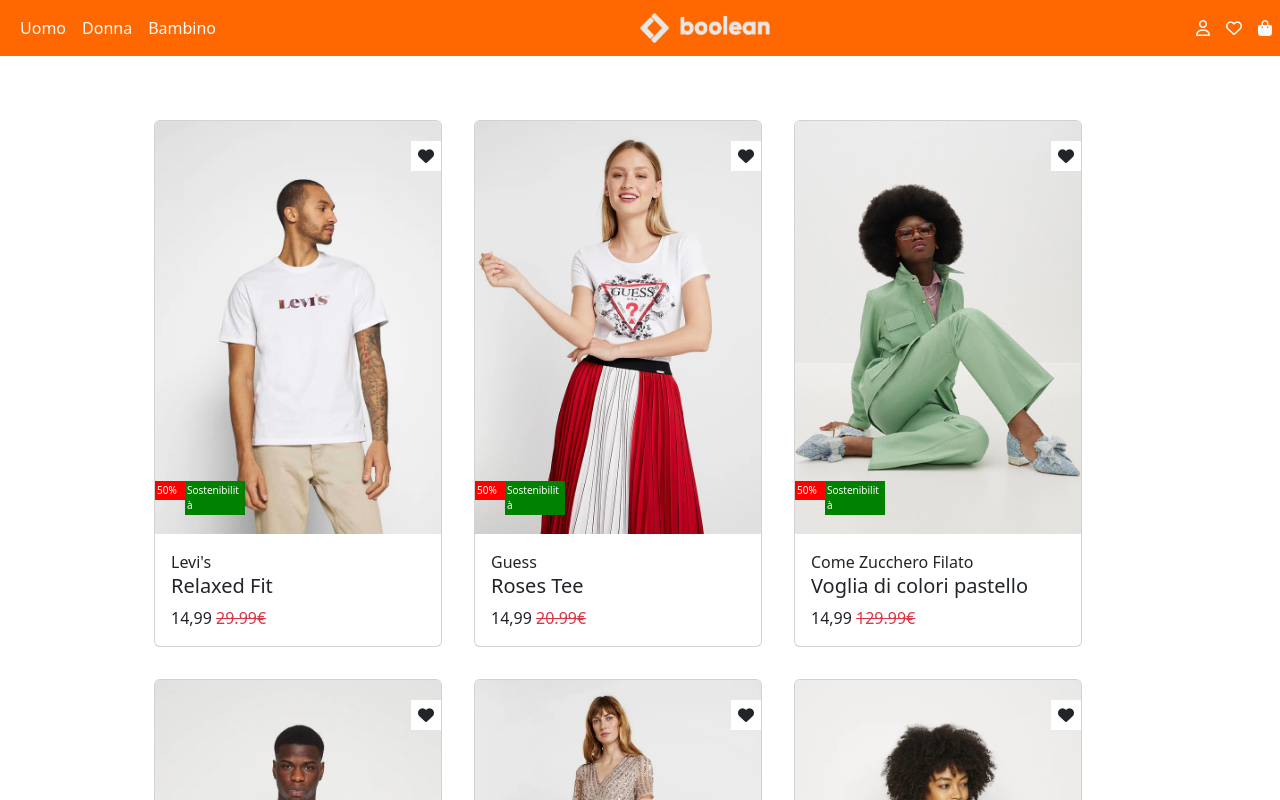
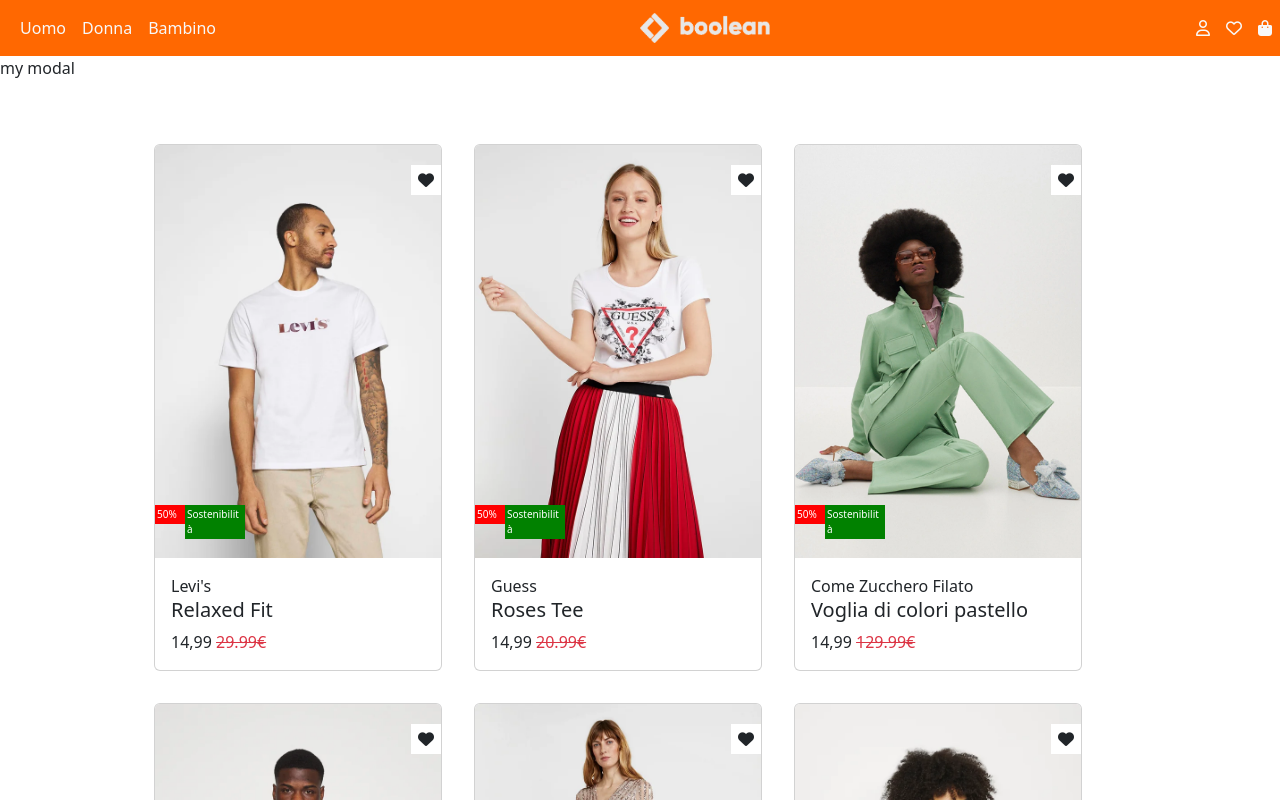
Before and after one commit to GioMench/vite-boolando, a Vue app: page / in a window 1280 px wide. Shown: the top 800 px of the page. Built offline with nearby package versions, Linux system fonts and the light colour scheme; data requests are answered from the project's data file.

Commit message:
try create modal

```diff
--- a/src/App.vue
+++ b/src/App.vue
@@ -2,13 +2,17 @@
 import AppHeader from './components/AppHeader.vue'
 import AppMain from './components/AppMain.vue'
 import AppFooter from './components/AppFooter.vue'
+import AppModal from './components/AppModal.vue'
+import {state} from './state.js';
 
 export default {
     name: 'App',
     components: {
         AppHeader,
         AppMain,
-        AppFooter
+        AppFooter,
+        AppModal,
+        state
     }
 }
 
@@ -16,6 +20,7 @@
 
 <template>
     <AppHeader />
+    <AppModal />
     <AppMain />
     <AppFooter />
 </template>
--- /dev/null
+++ b/src/assets/scss/partials/_modal.scss
@@ -0,0 +1,6 @@
+.modaldisactive{
+    display: none;
+}
+.active{
+    display:block;
+}
--- a/src/assets/scss/style.scss
+++ b/src/assets/scss/style.scss
@@ -2,4 +2,5 @@
 @use 'bootstrap/scss/bootstrap.scss';
 @use './partials/header';
 @use './partials/main';
-@use './partials/footer'
+@use './partials/footer';
+@use './partials/modal'
--- a/src/components/AppMain.vue
+++ b/src/components/AppMain.vue
@@ -1,5 +1,6 @@
 <script>
 import AppProduct from '../components/AppProduct.vue';
+import AppModal from '../components/AppModal.vue';
 //import { products } from '../data.js';
 //import axios from 'axios';
 import {state} from '../state.js';
@@ -8,6 +9,7 @@
     name: 'AppMain',
     components:{
         AppProduct,
+        AppModal
     },
     data() {
     return {
@@ -31,6 +33,7 @@
                 <AppProduct v-for="(product, i) in state.products" :product="product" />
 
             </div>
+
         </div>
     </main>
 
--- /dev/null
+++ b/src/components/AppModal.vue
@@ -0,0 +1,19 @@
+<script>
+export default {
+    name: 'AppModal',
+
+
+}
+
+
+</script>
+
+<template>
+    <p :class="{disactive}">my modal</p>
+</template>
+
+<style lang="scss">
+
+
+
+</style>
--- a/src/state.js
+++ b/src/state.js
@@ -1,21 +1,24 @@
 import { reactive } from "vue";
 import axios from 'axios';
-export const state = reactive ({
+export const state = reactive({
 
-    products :[],
-    base_produtcs_api_url:'http://localhost:3000/products',
+    products: [],
+    disactive: 'modaldisactive',
 
-    getProducts(url){
-        axios.get(url).then(response =>{
+    base_produtcs_api_url: 'http://localhost:3000/products',
+
+    getProducts(url) {
+        axios.get(url).then(response => {
             console.log(response);
             this.products = response.data
         })
-        .catch(err =>{
-            console.error(err.message);
-        })
+            .catch(err => {
+                console.error(err.message);
+            })
     },
 
-    modalCreate(){
-        console.log('test modal');
+    modalCreate() {
+        this.disactive = 'active'
+
     }
 })
```
